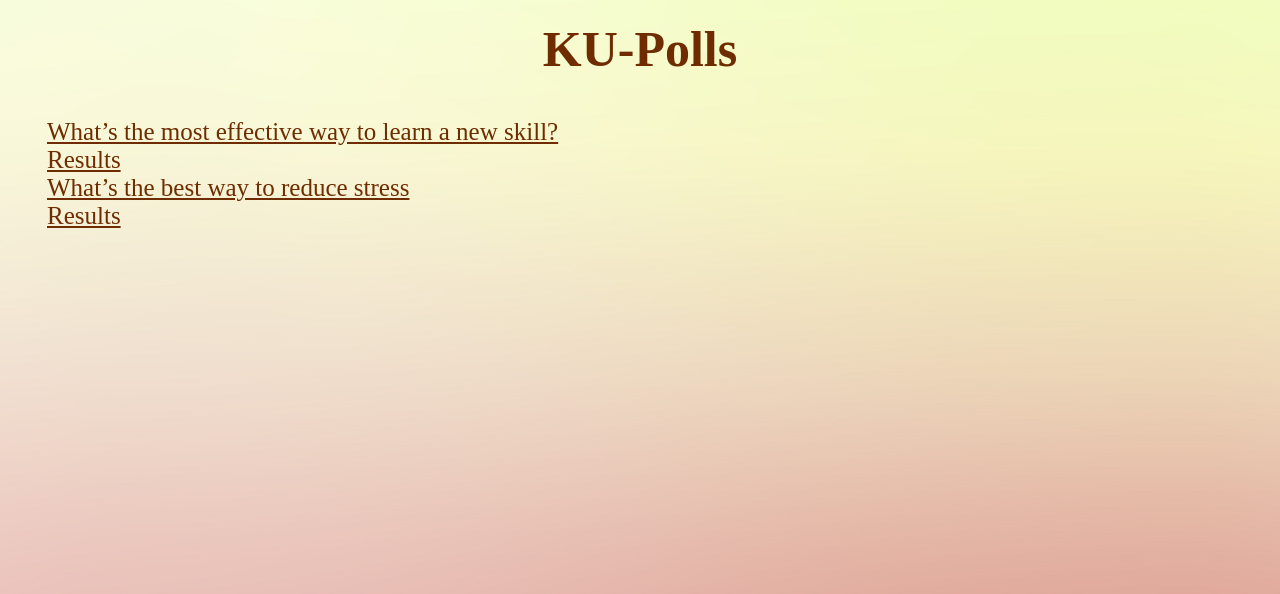
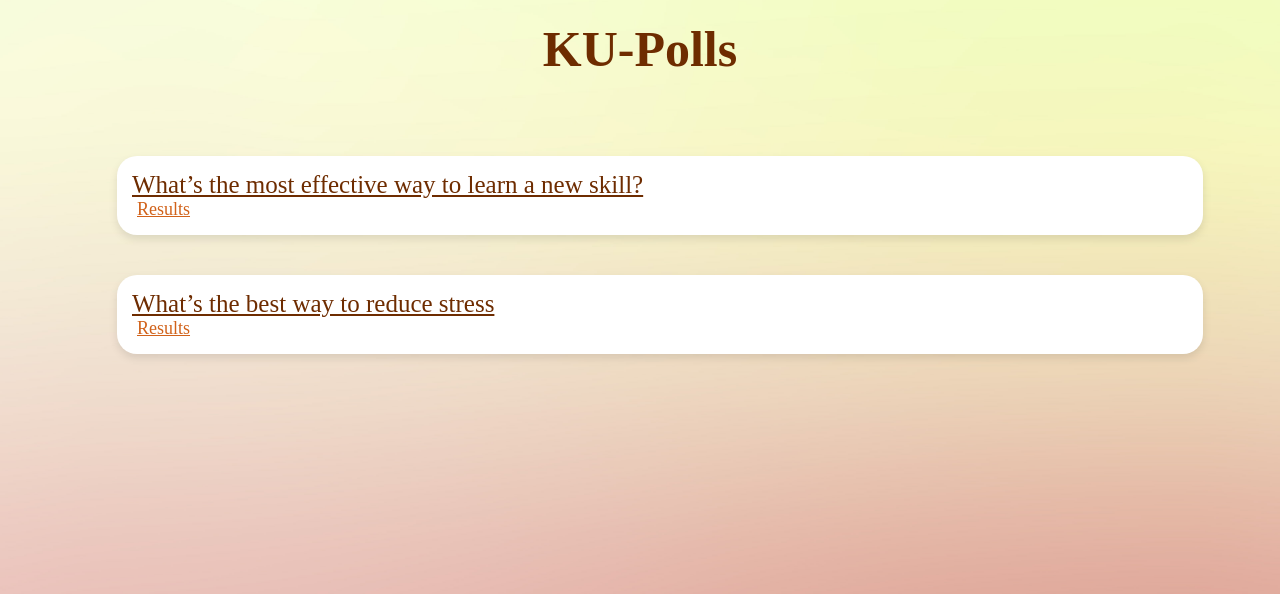
Before and after one commit to niichapats/ku-polls, a Django app: page /polls/ in a window 1280 px wide. Shown: the part 41-635 px from the top of the page. Run offline with Django 5.2, Linux system fonts and the light colour scheme; data comes from the database, SQL or seed files in the repository.

Commit message:
Improve question format in index page

```diff
--- a/polls/templates/polls/index.html
+++ b/polls/templates/polls/index.html
@@ -12,10 +12,10 @@
 {% if latest_question_list %}
     <ul>
     {% for question in latest_question_list %}
-        <li>
+        <li class="question-box">
             <a href="{% url 'polls:detail' question.id %}">{{ question.question_text }}</a>
             <br>
-            <a href="{% url 'polls:results' question.id %}" class="result-link">Results</a>
+            <a href="{% url 'polls:results' question.id %}" class="result-link-index">Results</a>
         </li>
     {% endfor %}
     </ul>
```
